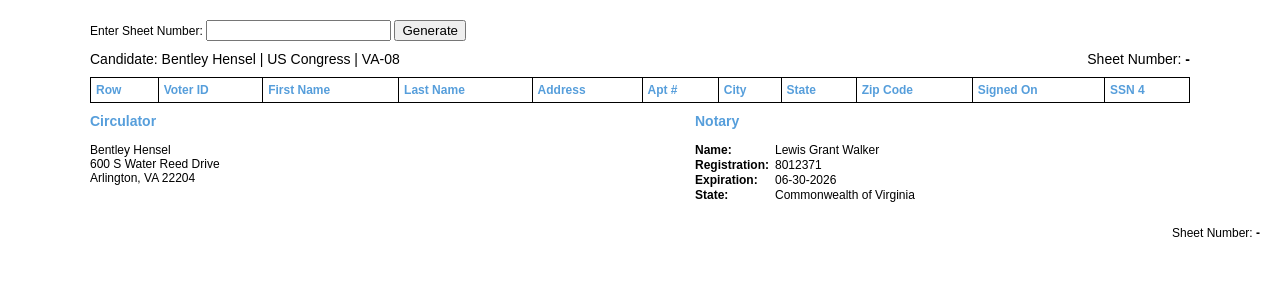
After one commit to HenselForCongress/jack, a Python web app: template so_well/templates/print.html in a window 1280 px wide. The commit adds this page. Shown: the top 300 px of the page. Run offline with Jinja, Linux system fonts and the light colour scheme; the template is opened without the code that fills it, so the values that code supplies are empty.

Commit message:
Updated for printing
Signed-off-by: Bentley Hensel <bentleyhensel@gmail.com>

```diff
--- a/so_well/__init__.py
+++ b/so_well/__init__.py
@@ -47,6 +47,10 @@ def begin_era():
     from .advanced_search.routes import advanced_search_bp
     app.register_blueprint(advanced_search_bp)
 
+    # Import and register the new advanced_search blueprint
+    from .print.routes import print_bp
+    app.register_blueprint(print_bp)
+
     # Initialize database and migration
     db.init_app(app)
     migrate.init_app(app, db)
--- /dev/null
+++ b/so_well/print/__init__.py
@@ -0,0 +1 @@
+# Import and register the print blueprint
--- /dev/null
+++ b/so_well/static/css/print.css
@@ -0,0 +1,113 @@
+/* Printed Page Styles | so_well/static/css/print.css */
+/* ---------------------------------------------------------- */
+body {
+    font-family: Arial, sans-serif;
+    margin: 20px;
+    font-size: 12px;
+}
+
+.container {
+    width: 100%;
+    max-width: 1100px;
+    margin: 0 auto;
+}
+
+.header {
+    display: flex;
+    justify-content: space-between;
+    margin-bottom: 10px;
+}
+
+.left-header p, .right-header p {
+    margin: 0;
+    font-size: 14px;
+}
+
+table {
+    width: 100%;
+    border-collapse: collapse;
+    margin-bottom: 10px;
+}
+
+th, td {
+    border: 1px solid #000;
+    padding: 5px;
+    text-align: left;
+}
+
+th {
+    background-color: white;
+    color: #569edb;
+}
+
+tbody tr:nth-child(odd) td:not(.row-number) {
+    background-color: white;
+}
+
+tbody tr:nth-child(even) td:not(.row-number) {
+    background-color: #e9e9e9;
+}
+
+td.row-number-even {
+    color: #569edb;
+    font-weight: bold;
+    text-align: center;
+    background-color: white;
+}
+
+td.row-number-odd {
+    background-color: #569edb;
+    color: white;
+    font-weight: bold;
+    text-align: center;
+}
+
+td.row-number {
+    width: 30px;
+}
+
+td.center {
+    text-align: center;
+}
+
+.info-section {
+    display: flex;
+    justify-content: space-between;
+}
+
+.circulator, .notary {
+    width: 45%;
+    font-size: 12px;
+}
+
+.circulator h3, .notary h3 {
+    margin-top: 0;
+    color: #569edb;
+    font-size: 14px;
+}
+
+.notary p {
+    display: grid;
+    grid-template-columns: 80px 1fr;
+    row-gap: 1px;
+}
+
+.notary span {
+    text-align: left;
+}
+
+.footer {
+    margin-top: 12px;
+    font-size: 12px;
+    text-align: right;
+}
+
+.input-section {
+    margin-bottom: 10px;
+}
+
+@media print {
+    .input-section {
+        display: none;
+    }
+}
--- /dev/null
+++ b/so_well/static/js/print.js
@@ -0,0 +1,71 @@
+// so_well/static/js/print.js
+// Function to format date as M/D/YY
+function formatDate(dateStr) {
+    const date = new Date(dateStr);
+    return `${date.getMonth() + 1}/${date.getDate()}/${String(date.getFullYear()).slice(-2)}`;
+}
+
+function generateSheet() {
+    const sheetNumber = document.getElementById('sheet-number-input').value;
+    if (!sheetNumber) {
+        alert('Please enter a valid sheet number');
+        return;
+    }
+    document.getElementById('sheet-number').textContent = sheetNumber;
+
+    const fetchURL = `/fetch_data?sheet=${sheetNumber}`;
+    console.log(`Fetching data from URL: ${fetchURL}`);
+
+    // Fetch data from the backend
+    fetch(fetchURL)
+        .then(response => {
+            if (!response.ok) {
+                console.error('Network response was not ok', response);
+                throw new Error('Network response was not ok');
+            }
+            return response.json();
+        })
+        .then(data => {
+            // Clear existing rows
+            const dataRows = document.getElementById('data-rows');
+            dataRows.innerHTML = '';
+
+            // Ensure 12 rows
+            for (let i = 0; i < 12; i++) {
+                const entry = data[i] || {};
+                const row = document.createElement('tr');
+                row.className = i % 2 === 0 ? 'even' : 'odd';  // Alternate row colors
+
+                // Add cells with reordered columns
+                const cells = [
+                    i + 1,  // Row number
+                    entry.voterId || '',
+                    entry.firstName || '',
+                    entry.lastName || '',
+                    entry.address1 || '',
+                    entry.address2 || '',
+                    entry.city || '',
+                    entry.state || '',
+                    entry.zip || '',
+                    formatDate(entry.dateSigned || ''),
+                    entry.ssnLast4 || ''
+                ];
+
+                cells.forEach((cellData, j) => {
+                    const cell = document.createElement('td');
+                    cell.textContent = cellData;
+                    // Style row number column
+                    if (j === 0) {
+                        cell.className = `row-number ${i % 2 === 0 ? 'row-number-even' : 'row-number-odd'}`;
+                    }
+                    row.appendChild(cell);
+                });
+
+                dataRows.appendChild(row);
+            }
+        })
+        .catch(error => {
+            console.error('Error fetching data:', error);
+            alert('Failed to fetch data for the given sheet number.');
+        });
+}
--- /dev/null
+++ b/so_well/templates/print.html
@@ -0,0 +1,66 @@
+<!--templates/print.html-->
+<!DOCTYPE html>
+<html lang="en">
+<head>
+    <meta charset="UTF-8">
+    <meta name="viewport" content="width=device-width, initial-scale=1.0">
+    <title>Ballot Signature Verification</title>
+    <link rel="stylesheet" href="/static/css/print.css">
+</head>
+<body>
+    <div class="container">
+        <div class="input-section">
+            <label for="sheet-number-input">Enter Sheet Number:</label>
+            <input type="number" id="sheet-number-input" min="1">
+            <button onclick="generateSheet()">Generate</button>
+        </div>
+        <div class="header">
+            <div class="left-header">
+                <p>Candidate: Bentley Hensel | US Congress | VA-08</p>
+            </div>
+            <div class="right-header">
+                <p>Sheet Number: <strong id="sheet-number">-</strong></p>
+            </div>
+        </div>
+        <table>
+            <thead>
+                <tr>
+                    <th>Row</th>
+                    <th>Voter ID</th>
+                    <th>First Name</th>
+                    <th>Last Name</th>
+                    <th>Address</th>
+                    <th>Apt #</th>
+                    <th>City</th>
+                    <th>State</th>
+                    <th>Zip Code</th>
+                    <th>Signed On</th>
+                    <th>SSN 4</th>
+                </tr>
+            </thead>
+            <tbody id="data-rows">
+                <!-- Data rows will be inserted here by the script -->
+            </tbody>
+        </table>
+        <div class="info-section">
+            <div class="circulator">
+                <h3>Circulator</h3>
+                <p>Bentley Hensel<br>600 S Water Reed Drive<br>Arlington, VA 22204</p>
+            </div>
+            <div class="notary">
+                <h3>Notary</h3>
+                <p>
+                    <strong>Name:</strong> <span id="notary-name">Lewis Grant Walker</span>
+                    <strong>Registration:</strong> <span id="notary-registration">8012371</span>
+                    <strong>Expiration:</strong> <span id="notary-expiration">06-30-2026</span>
+                    <strong>State:</strong> <span id="notary-state">Commonwealth of Virginia</span>
+                </p>
+            </div>
+        </div>
+    </div>
+    <div class="footer">
+        Sheet Number: <strong id="footer-sheet-number">-</strong>
+    </div>
+    <script src="/static/js/print.js"></script>
+</body>
+</html>
```
Also changed, not shown: so_well/print/routes.py (added, +48 -0 lines), so_well/signatures/routes.py (+49 -9 lines), so_well/static/css/home.css (added, +26 -0 lines), so_well/static/js/entry.js (+38 -2 lines), so_well/templates/entry.html (+17 -2 lines), so_well/templates/index.html (+85 -1 lines).
